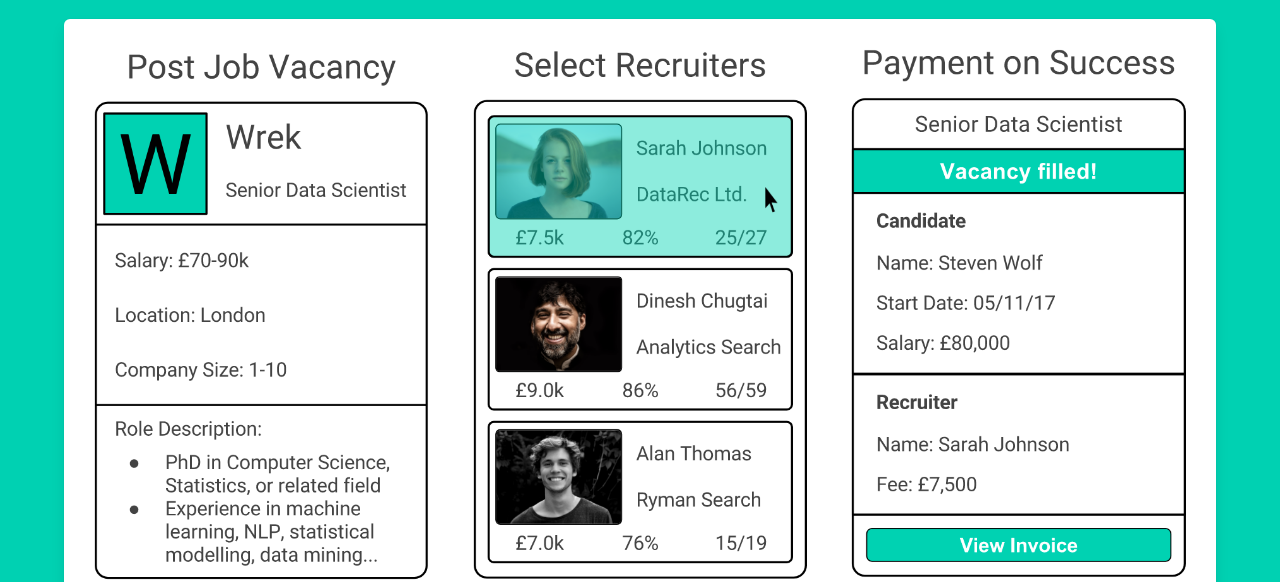
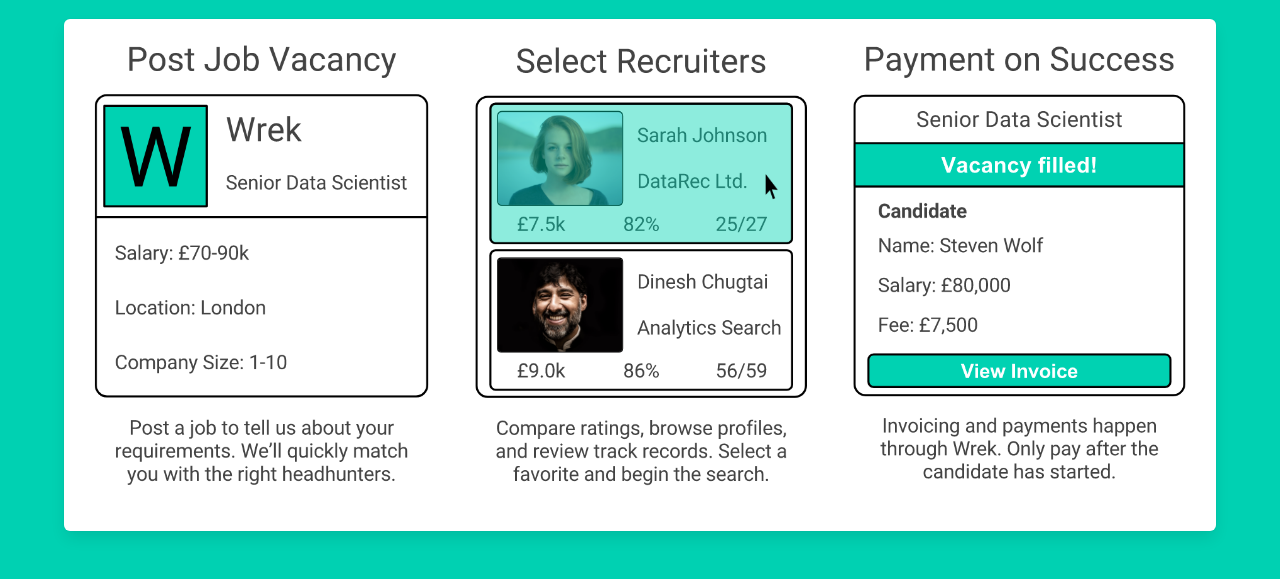
Before and after one commit to MatthewCallery/MatthewCallery.github.io, a plain HTML site: page public/employers.html in a window 1280 px wide. Shown: the part 394-976 px from the top of the page. Drawn offline with nearby package versions, Linux system fonts and the light colour scheme.

Commit message:
employer images updated
smaller images added to employer page

```diff
--- a/public/employers.html
+++ b/public/employers.html
@@ -79,19 +79,19 @@
           <div class="columns">
             <div class="column">
               <figure class="image">
-                <img src="/images/new_ex1.png"
+                <img src="/images/small_ex1.png"
                 alt="Post a job vacancy and we'll match you with the right headhunters"/>
               </figure>
             </div>
             <div class="column">
               <figure class="image">
-                <img src="/images/new_ex2.png"
+                <img src="/images/small_ex2.png"
                 alt="Select recruiters after comparing ratings and reviewing profiles and track records"/>
               </figure>
             </div>
             <div class="column">
               <figure class="image">
-                <img src="/images/new_ex3.png"
+                <img src="/images/small_ex3.png"
                 alt="Invoicing and payments happen through Wrek. Only pay after a candidate has started"/>
               </figure>
             </div>
```
Also changed, not shown: public/images/small_ex1.png (added), public/images/small_ex2.png (added), public/images/small_ex3.png (added).
